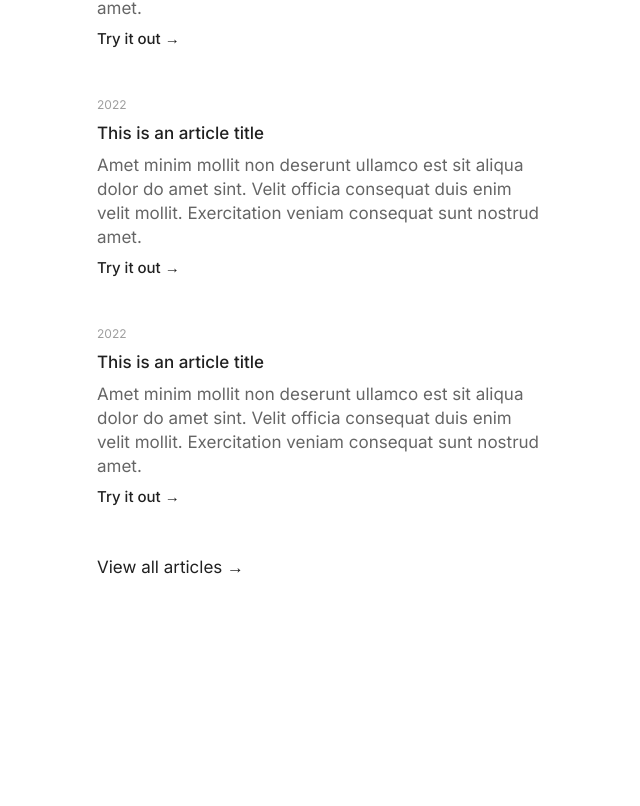
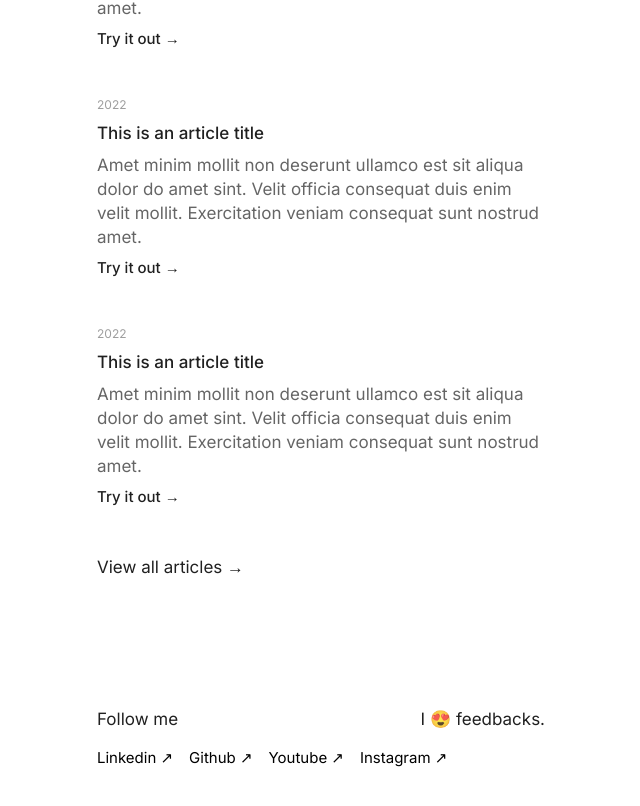
Before and after one commit to FilipiRafael/specialist-portfolio, a React (Vite) app: page / in a window 1280 px wide. Shown: the part 1584-2390 px from the top of the page, without its empty margins (319-959 px from the left). Before the commit the page ends 2163 px from the top, so only its background shows below. Built offline with nearby package versions, Linux system fonts and the light colour scheme.

Commit message:
Add new updates

```diff
--- /dev/null
+++ b/src/Components/Contact/index.tsx
@@ -0,0 +1,24 @@
+import {
+  Container,
+  Title,
+  Wrapper,
+  SocialLink
+} from './style';
+
+export const Contact = () => {
+  return (
+    <Container>
+      <Wrapper isSpaceBetween={true}>
+        <Title>Follow me</Title>
+        <Title>I 😍 feedbacks.</Title>
+      </Wrapper>
+
+      <Wrapper isSpaceBetween={false}>
+        <SocialLink>Linkedin ↗︎</SocialLink>
+        <SocialLink>Github ↗︎</SocialLink>
+        <SocialLink>Youtube ↗︎</SocialLink>
+        <SocialLink>Instagram ↗︎</SocialLink>
+      </Wrapper>
+    </Container>
+  )
+}
--- /dev/null
+++ b/src/Components/Contact/style.ts
@@ -0,0 +1,49 @@
+import styled from "styled-components";
+
+interface WrapperProps {
+  isSpaceBetween: boolean;
+}
+
+export const Container = styled.div`
+  margin: 7rem 0 4rem 0;
+
+  display: flex;
+  flex-direction: column;
+  align-items: flex-start;
+  justify-content: space-between;
+`;
+
+export const Wrapper = styled.div<WrapperProps>`
+  width: 100%;
+
+  margin-top: 1rem;
+
+  display: flex;
+  align-items: center;
+  justify-content: ${props => props.isSpaceBetween ? 'space-between' : 'flex-start'};
+`;
+
+export const Title = styled.h3`
+  font-size: 17px;
+  line-height: 24px;
+  font-weight: 400;
+
+  color: #000;
+  opacity: 0.87;
+`;
+
+export const SocialLink = styled.a`
+  font-size: 15px;
+  line-height: 21px;
+  font-weight: 400;
+
+  margin-right: 1rem;
+
+  cursor: pointer;
+
+  &:hover {
+    text-decoration-line: underline;
+    text-decoration-color: rgba(0,0,0,0.87);
+    text-decoration-thickness: 2px;
+  }
+`;
--- a/src/Pages/Home/index.tsx
+++ b/src/Pages/Home/index.tsx
@@ -11,6 +11,7 @@ import {
 import { Navbar } from '../../Components/Navbar';
 import { Repositories } from '../../Components/Repositories';
 import { Articles } from '../../Components/Articles';
+import { Contact } from '../../Components/Contact';
 
 import AvatarImage from '../../assets/memoji.svg';
 
@@ -34,6 +35,7 @@ export const Home = () => {
 
         <Repositories />
         <Articles />
+        <Contact />
       </Wrapper>
     </Container>
   )
```
